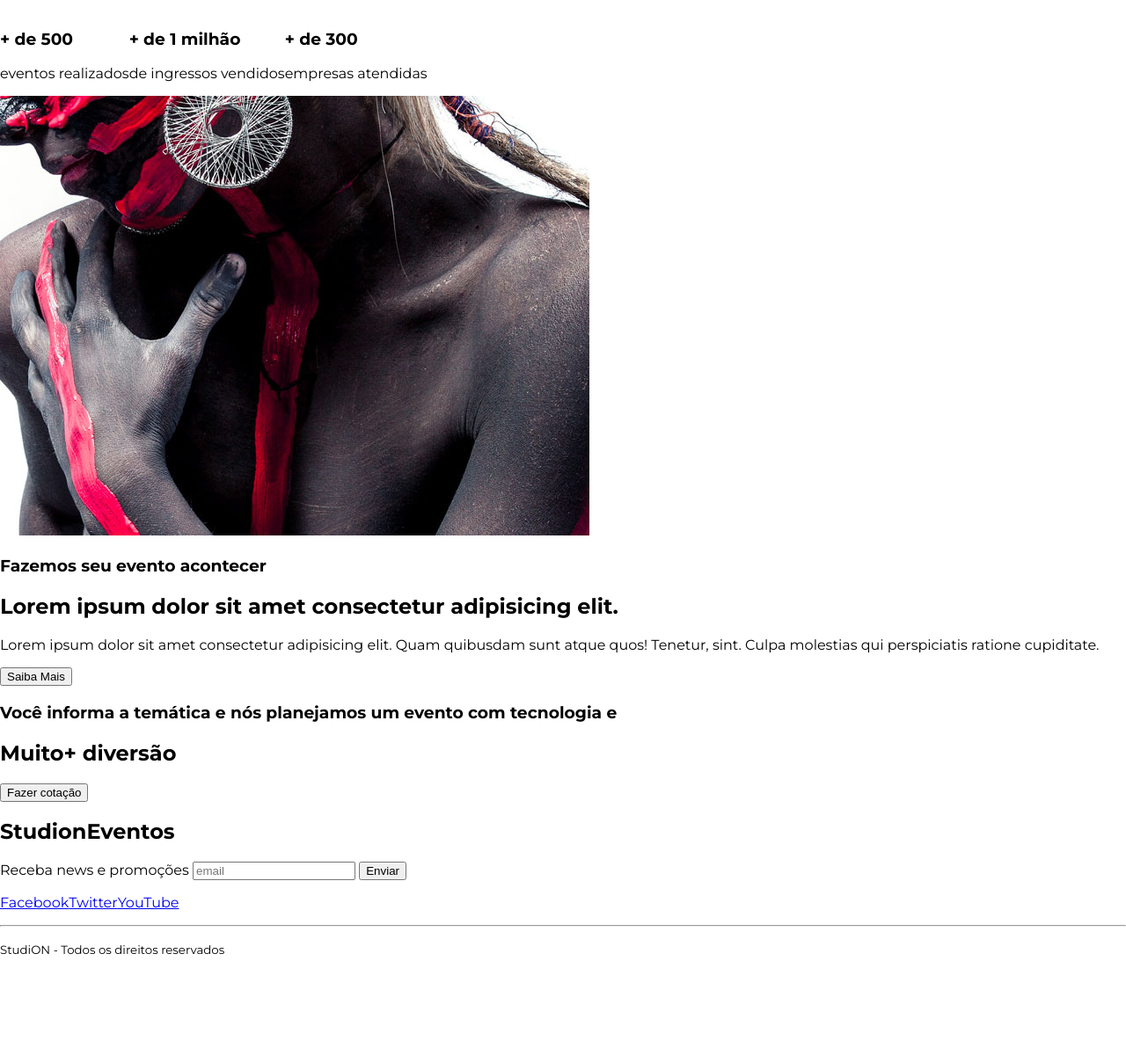
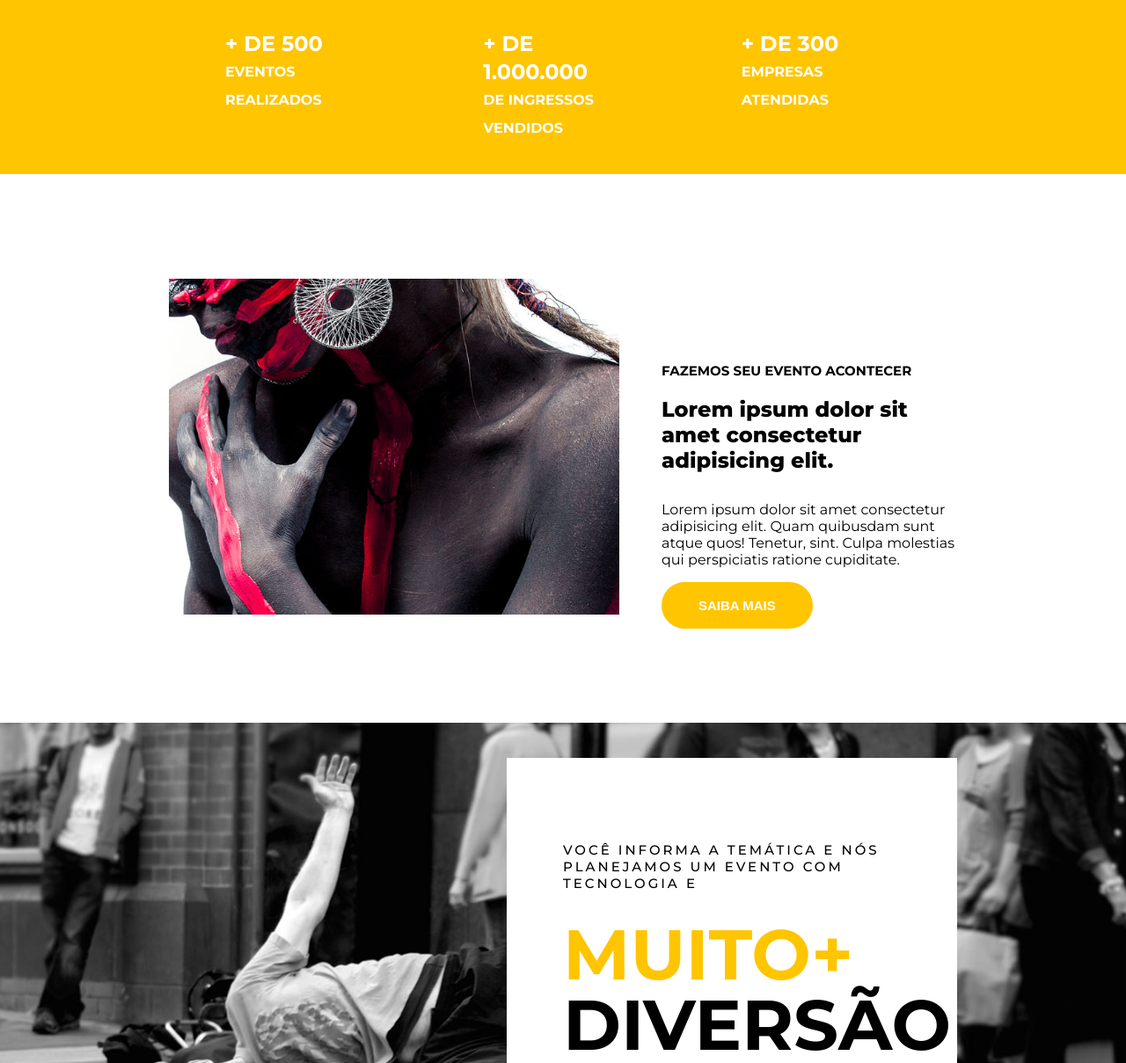
Before and after one commit to ggpastore/studion, a website: page src/index.html in a window 1280 px wide. Shown: the part 722-1931 px from the top of the page at 88% size. Before the commit the page ends 1827 px from the top, so only its background shows below. Drawn offline with Linux system fonts and the light colour scheme.

Commit message:
feat(html+css): tried to build page on my own

```diff
--- a/src/index.html
+++ b/src/index.html
@@ -34,7 +34,10 @@
             alt="banner da Studion"
           />
           <div class="slide__copy">
-            <h3><span class="copy--primary">Próximo evento</span> - Dia 25 de setembro às 19h</h3>
+            <h3>
+              <span class="copy--primary">Próximo evento</span> - Dia 25 de
+              setembro às 19h
+            </h3>
             <h2><span class="copy--primary">Creative</span> Minds</h2>
             <button class="btn btn--slide">Saiba Mais</button>
           </div>
@@ -43,14 +46,14 @@
     </header>
 
     <main>
-      <section>
+      <section class="section__numbers">
         <ul>
           <li>
             <h3>+ de 500</h3>
             eventos realizados
           </li>
           <li>
-            <h3>+ de 1 milhão</h3>
+            <h3>+ de 1.000.000</h3>
             de ingressos vendidos
           </li>
           <li>
@@ -60,9 +63,11 @@
         </ul>
       </section>
 
-      <section>
+      <section class="sctn sctn--one">
         <div>
-          <img src="./images/institutional.jpg" />
+          <img src="./images/institutional.jpg" alt="institucional Studion" />
+        </div>
+        <div class="sctn--one__div">
           <h3>Fazemos seu evento acontecer</h3>
           <h2>Lorem ipsum dolor sit amet consectetur adipisicing elit.</h2>
           <p>
@@ -70,37 +75,55 @@
             quibusdam sunt atque quos! Tenetur, sint. Culpa molestias qui
             perspiciatis ratione cupiditate.
           </p>
-          <button>Saiba Mais</button>
+          <button class="btn btn--two">Saiba Mais</button>
         </div>
       </section>
 
-      <section>
-        <div>
+      <section class="sctn sctn--two">
+        <div class="sctn--two__parallax" title="Evento street dance Studion">
+          <div class="sctn--two__box">
             <h3>
-            Você informa a temática e nós planejamos um evento com tecnologia e
+              Você informa a temática e nós planejamos um evento com tecnologia
+              e
             </h3>
-          <h2><span>Muito+ </span>diversão</h2>
-          <button>Fazer cotação</button>
+            <h2><span class="copy--primary">Muito+ </span>diversão</h2>
+            <button class="btn btn--three">Fazer cotação</button>
+          </div>
         </div>
       </section>
     </main>
 
     <footer>
-      <h2>Studi<span>on</span><span>Eventos</span></h2>
+      <div class="div__footer">
+        <div class="grid-a">
+          <h2 class="logo-studion">
+            Studi<span class="copy--primary">on</span
+            ><br /><span class="logo-studion__subtitle">Eventos</span>
+          </h2>
+        </div>
+        <div class="grid-b">
           <form>
             <label>Receba news e promoções</label>
             <input type="email" placeholder="email" />
             <button type="submit">Enviar</button>
           </form>
+        </div>
+        <div class="grid-c">
           <ul>
             <li><a href="#" target="_blank">Facebook</a></li>
             <li><a href="#" target="_blank">Twitter</a></li>
             <li><a href="#" target="_blank">YouTube</a></li>
           </ul>
+        </div>
+      </div>
+      <div class="grid-d">
         <hr />
+      </div>
+      <div class="grid-e">
         <p>
-        <small>Studi<span>ON</span> - Todos os direitos reservados</small>
+          <small>Studi<span class="copy--primary">ON</span> - Todos os direitos reservados</small>
         </p>
+      </div>
     </footer>
   </body>
 </html>
--- a/src/style.css
+++ b/src/style.css
@@ -1,4 +1,4 @@
-@import url("https://fonts.googleapis.com/css2?family=Montserrat:wght@300;400;700;900&display=swap");
+@import url("https://fonts.googleapis.com/css2?family=Montserrat:wght@300;400;500;600;700;800;900&display=swap");
 
 * {
   box-sizing: border-box;
@@ -12,7 +12,7 @@
 }
 
 body {
-  padding-top: 7.75rem;
+  padding-top: 6rem;
   margin: 0;
 }
 
@@ -25,7 +25,7 @@ body {
   top: 0;
   left: 0;
   width: 100vw;
-  height: 7.75rem;
+  height: 6rem;
   padding: 0 15vw;
   background-color: #000;
   color: #fff;
@@ -81,7 +81,7 @@ ul {
 }
 
 .slide {
-  height: calc(90vh - 7.75rem);
+  height: calc(90vh - 6rem);
   min-height: 34rem;
   position: relative;
 }
@@ -100,7 +100,7 @@ ul {
 }
 
 .slide__copy h3 {
-  font-size: .9375rem;
+  font-size: 0.9375rem;
   font-weight: 400;
   text-transform: uppercase;
   letter-spacing: 0.1875rem;
@@ -121,11 +121,11 @@ ul {
 .btn {
   cursor: pointer;
   padding: 1rem 2.5rem;
-  border: .125rem solid #fff;
+  border: 0.125rem solid #fff;
   border-radius: 10rem;
   color: var(--color-primary);
   background: unset;
-  font-size: .9375rem;
+  font-size: 0.9375rem;
   font-weight: 700;
   text-transform: uppercase;
   transition: 0.5s all ease;
@@ -138,3 +138,158 @@ ul {
   background-color: var(--color-primary);
   color: #000;
 }
+
+/* ------------------end of slider--------------------- */
+
+.section__numbers {
+  display: grid;
+  justify-content: center;
+  align-content: center;
+  height: 20vh;
+  width: 100%;
+  min-height: 12.5rem;
+  padding: 0 20vw;
+  background-color: var(--color-primary);
+  color: #fff;
+  text-transform: uppercase;
+  font-weight: 700;
+  line-height: 2rem;
+}
+
+.section__numbers ul {
+  margin: 0 0;
+  display: grid;
+  grid-template-columns: repeat(3, 1fr);
+  gap: 7rem;
+}
+
+.section__numbers h3 {
+  font-size: 1.5rem;
+  margin: 0;
+}
+
+/* ---------------end of last class--------------- */
+
+.sctn {
+  height: calc(90vh - 6rem);
+  min-height: 34rem;
+}
+
+.sctn--one {
+  display: grid;
+  grid-template-columns: 1fr 1fr;
+  align-content: center;
+  padding: 0 15vw;
+  gap: 3rem;
+}
+
+.sctn--one img {
+  width: 40vw;
+}
+
+.sctn--one__div {
+  position: relative;
+  top: 10vh;
+}
+
+.sctn--one h3 {
+  font-size: 0.9375rem;
+  font-weight: 700;
+  text-transform: uppercase;
+}
+
+.sctn--one h2 {
+  font-size: 1.5rem;
+  font-weight: 800;
+  margin-bottom: 2rem;
+}
+
+.btn--two {
+  border: 0.125rem solid var(--color-primary);
+  background-color: var(--color-primary);
+  color: #fff;
+}
+
+.btn--two:hover,
+.btn--two:active,
+.btn--two:focus {
+  border-color: #000;
+  background-color: #000;
+  color: var(--color-primary);
+}
+
+/* -------------------------end of section one--------------------------- */
+
+.sctn--two__parallax {
+  background-image: url(./images/parallax.jpg);
+  height: 100%;
+  background-attachment: fixed;
+  background-position: center;
+  background-repeat: no-repeat;
+  background-size: cover;
+}
+
+.sctn--two__box {
+  height: 65vh;
+  width: 40vw;
+  position: relative;
+  top: 5vh;
+  left: 45vw;
+  background-color: #fff;
+  padding: 5rem 5rem 4rem 4rem;
+  color: #000;
+  background-size: contain;
+}
+
+.sctn--two__box h3 {
+  font-size: 0.9375rem;
+  font-weight: 500;
+  text-transform: uppercase;
+  letter-spacing: 0.1875rem;
+}
+
+.sctn--two__box h2 {
+  font-size: 5rem;
+  font-weight: 700;
+  text-transform: uppercase;
+  line-height: 5rem;
+  margin: 2rem 0;
+}
+
+.btn--three {
+  border-color: #000;
+  background-color: #fff;
+  color: #000;
+}
+
+.btn--three:hover,
+.btn--three:active,
+.btn--three:focus{
+  border-color: #000;
+  background-color: #000;
+  color: #fff;
+}
+
+/* ---------------end of section two-------------------*/
+
+footer {
+  height: 40vh;
+  padding: 7vh 15vw;
+  background-color: #000;
+  color: #fff;
+}
+
+.div__footer {
+  display: grid;
+  grid-template-columns: 1fr 2fr 1fr;
+  grid-template-rows: 2fr 1fr 1fr;
+  grid-template-areas: "a b c" "d d d" "e e e";
+}
+
+footer h2 {
+  margin: 0;
+}
+
+.grid-e {
+  text-align: center;
+}
```
Also changed, not shown: src/fonts/stylesheet.css (+6 -9 lines), 1 other file. Lines whose indentation alone changed are shown as unchanged.
